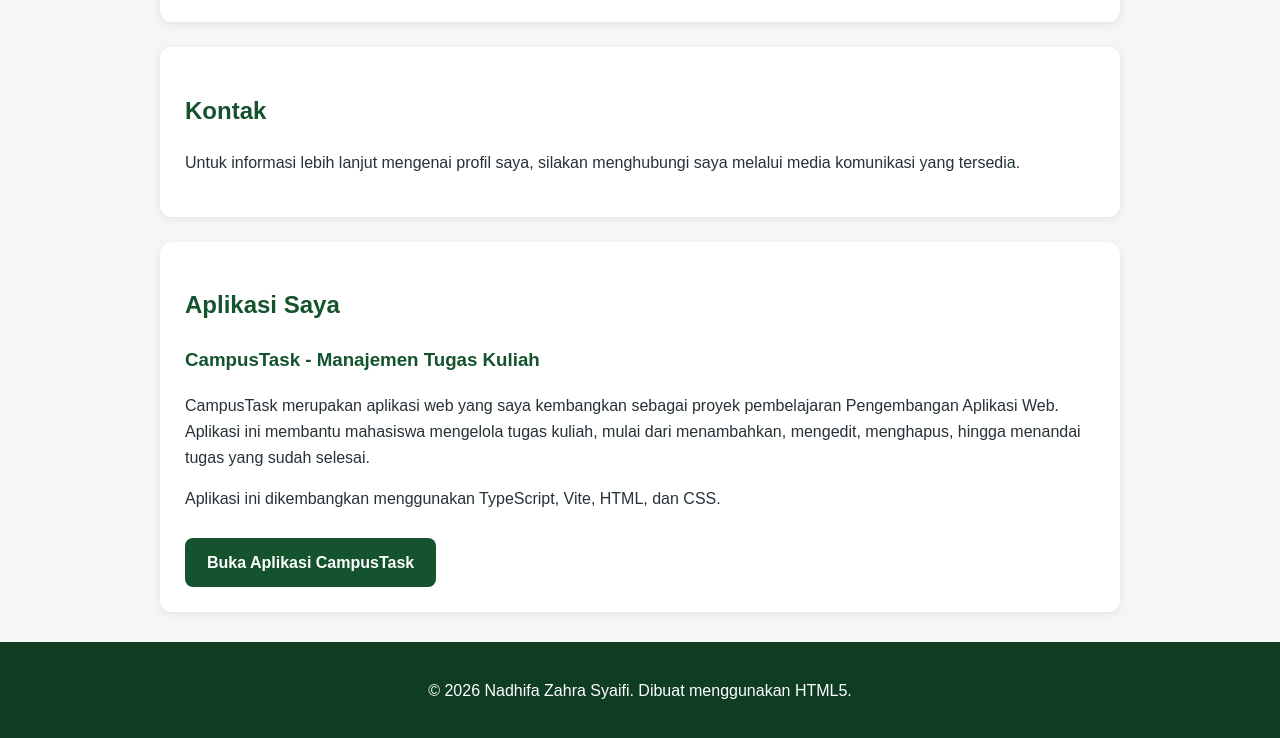
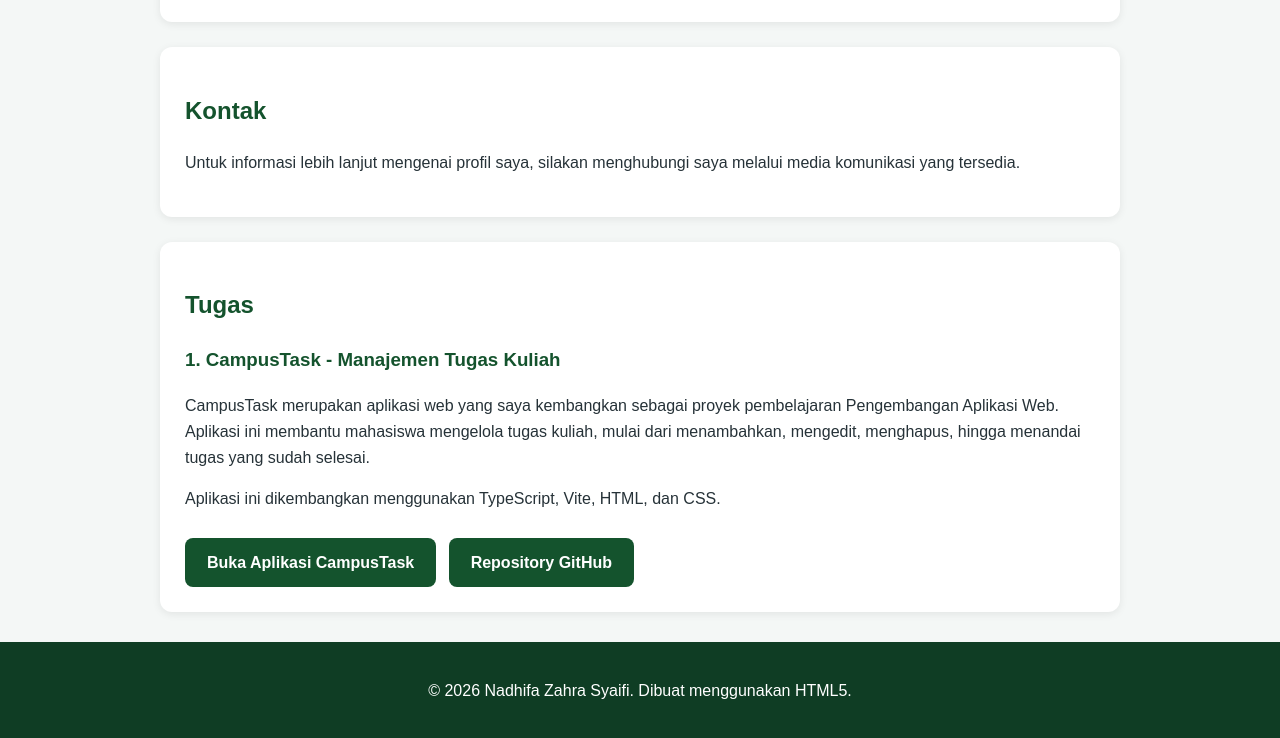
Before and after one commit to nzhrasyaifi-glitch/pengweb-nadhifazahra, a plain HTML site: page index.html in a window 1280 px wide. Shown: the part 1714-2452 px from the top of the page. Drawn offline with Linux system fonts and the light colour scheme.

Commit message:
Ubah bagian Aplikasi Saya menjadi Tugas

```diff
--- a/index.html
+++ b/index.html
@@ -10,7 +10,7 @@
 
     <!-- Open Graph Metadata -->
     <meta property="og:title" content="Profil Diri - Nadhifa Zahra Syaifi">
-    <meta property="og:description" content="Profil diri, biodata, daftar mata kuliah, dan aplikasi CampusTask Nadhifa Zahra Syaifi.">
+    <meta property="og:description" content="Profil diri, biodata, daftar mata kuliah, dan tugas Nadhifa Zahra Syaifi.">
     <meta property="og:image" content="foto-profil.jpg">
 
     <style>
@@ -136,6 +136,7 @@
             text-decoration: none;
             font-weight: bold;
             margin-top: 10px;
+            margin-right: 8px;
         }
 
         .tombol-aplikasi:hover,
@@ -178,7 +179,7 @@
         <a href="#biodata">Biodata</a>
         <a href="#matakuliah">Mata Kuliah</a>
         <a href="#kontak">Kontak</a>
-        <a href="#aplikasi">Aplikasi Saya</a>
+        <a href="#aplikasi">Tugas</a>
     </nav>
 
     <main>
@@ -356,9 +357,9 @@
         </section>
 
         <section id="aplikasi">
-            <h2>Aplikasi Saya</h2>
+            <h2>Tugas</h2>
 
-            <h3>CampusTask - Manajemen Tugas Kuliah</h3>
+            <h3>1. CampusTask - Manajemen Tugas Kuliah</h3>
 
             <p>
                 CampusTask merupakan aplikasi web yang saya kembangkan
@@ -379,6 +380,13 @@
                rel="noopener noreferrer">
                 Buka Aplikasi CampusTask
             </a>
+
+            <a class="tombol-aplikasi"
+               href="https://github.com/nzhrasyaifi-glitch/CampusTask"
+               target="_blank"
+               rel="noopener noreferrer">
+                Repository GitHub
+            </a>
         </section>
     </main>
 
```
